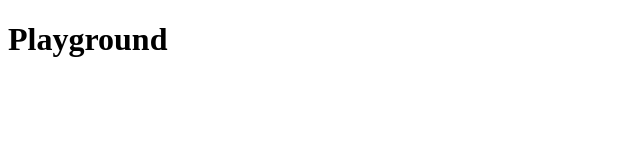
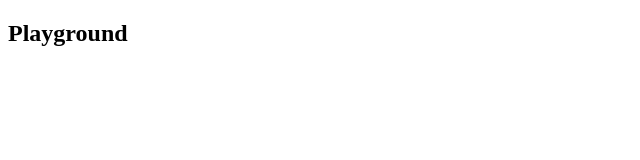
Before and after one commit to VelinIliev/playground, a plain HTML site: page index.html in a window 1280 px wide. Shown: the whole page, without its empty margins (0-640 px from the left). Drawn offline with Linux system fonts and the light colour scheme.

Commit message:
change title

```diff
--- a/index.html
+++ b/index.html
@@ -6,6 +6,6 @@
     <title>Document</title>
 </head>
 <body>
-    <h1>Playground</h1>
+    <h2>Playground</h2>
 </body>
 </html>
```
